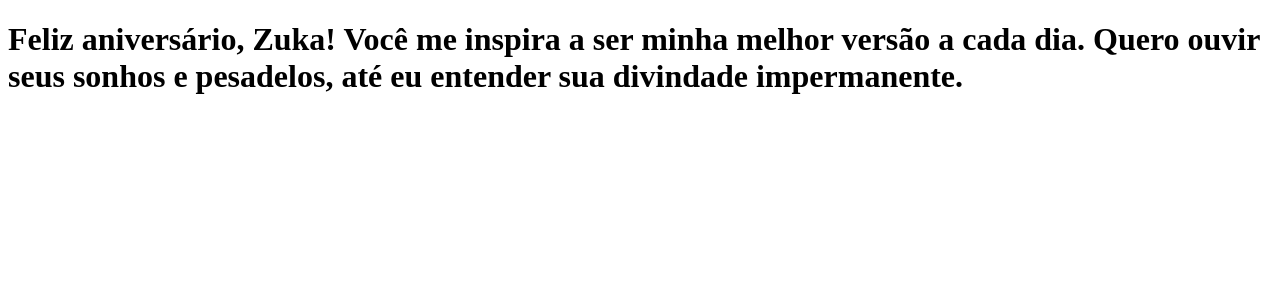
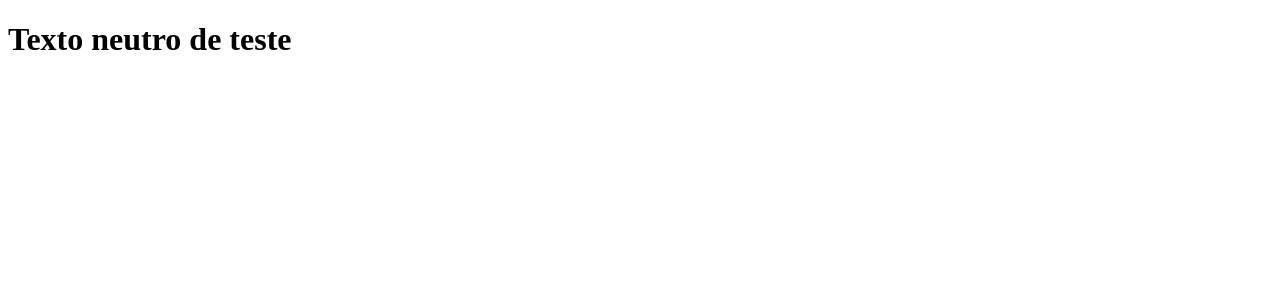
Before and after one commit to AlmaQueer/clone-tabnews-pindorama, a Next.js app: page / in a window 1280 px wide. Shown: the top 300 px of the page. Built offline with nearby package versions, Linux system fonts and the light colour scheme.

Commit message:
update arquivo

```diff
--- a/pages/index.js
+++ b/pages/index.js
@@ -2,9 +2,7 @@ function Home() {
   return (
     <h1>
       {" "}
-      Feliz aniversário, Zuka! Você me inspira a ser minha melhor versão a cada
-      dia. Quero ouvir seus sonhos e pesadelos, até eu entender sua divindade
-      impermanente.{" "}
+      Texto neutro de teste{" "}
     </h1>
   );
 }
```
